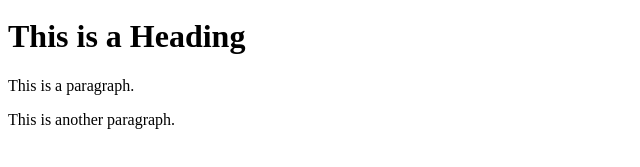
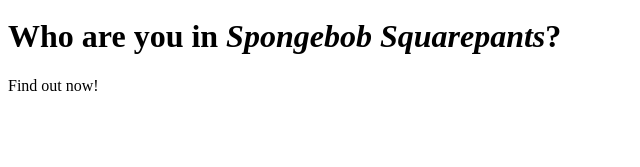
Before and after one commit to bellaking0/5.4-Assignment, a plain HTML site: page index.html in a window 1280 px wide. Shown: the part 29-196 px from the top of the page, without its empty margins (0-640 px from the left). Drawn offline with Linux system fonts and the light colour scheme.

Commit message:
commit to 'main;

```diff
--- a/index.html
+++ b/index.html
@@ -12,9 +12,8 @@
 <img src="img_la.jpg" alt="LA" style="width:100%">
 
 <div class="">
- <h1>This is a Heading</h1>
- <p>This is a paragraph.</p>
- <p>This is another paragraph.</p>
+ <h1>Who are you in <i>Spongebob Squarepants</i>?</h1>
+ <p>Find out now!</p>
 </div>
 <script src="/script.js"></script>
 <script>
```
